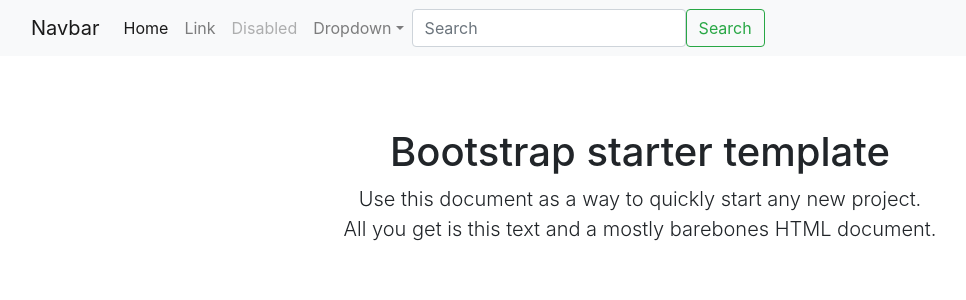
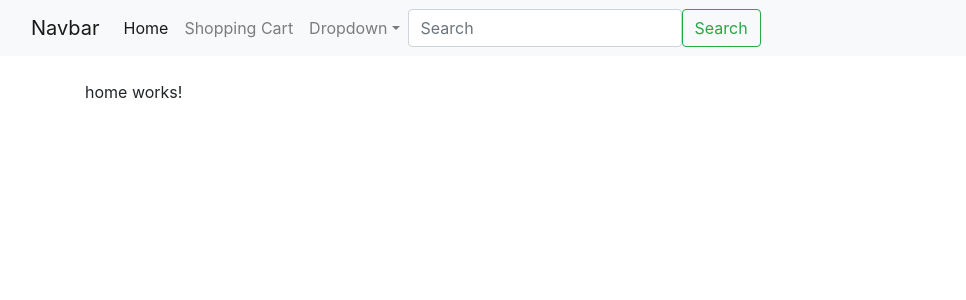
Before and after one commit to TendoGit/oshop, an Angular app: page / in a window 1280 px wide. Shown: the top 300 px of the page, without its empty margins (0-966 px from the left). Built offline with nearby package versions, Linux system fonts and the light colour scheme; what angularfire2 would draw is missing.

Commit message:
defining the routes

```diff
--- a/src/app/app.component.html
+++ b/src/app/app.component.html
@@ -1,10 +1,5 @@
 <bs-navbar></bs-navbar>
 
 <main class="container">
-
-  <div class="starter-template text-center py-5 px-3">
-    <h1>Bootstrap starter template</h1>
-    <p class="lead">Use this document as a way to quickly start any new project.<br> All you get is this text and a mostly barebones HTML document.</p>
-  </div>
-
-</main><!-- /.container -->
+  <router-outlet></router-outlet>
+</main>
--- a/src/app/bs-navbar/bs-navbar.component.html
+++ b/src/app/bs-navbar/bs-navbar.component.html
@@ -8,13 +8,10 @@
       <div class="collapse navbar-collapse" id="navbarsExampleDefault">
         <ul class="navbar-nav me-auto mb-2 mb-md-0">
           <li class="nav-item active">
-            <a class="nav-link" aria-current="page" href="#">Home</a>
+            <a class="nav-link" aria-current="page" routerLink="/">Home</a>
           </li>
           <li class="nav-item">
-            <a class="nav-link" href="#">Link</a>
-          </li>
-          <li class="nav-item">
-            <a class="nav-link disabled" href="#" tabindex="-1" aria-disabled="true">Disabled</a>
+            <a class="nav-link" routerLink="/shopping-cart">Shopping Cart</a>
           </li>
           <li class="nav-item dropdown">
             <a class="nav-link dropdown-toggle" href="#" id="dropdown01" data-bs-toggle="dropdown" aria-expanded="false">Dropdown</a>
--- /dev/null
+++ b/src/app/login/login.component.html
@@ -0,0 +1 @@
+<p>login works!</p>
--- /dev/null
+++ b/src/app/login/login.component.ts
@@ -0,0 +1,15 @@
+import { Component, OnInit } from '@angular/core';
+
+@Component({
+  selector: 'app-login',
+  templateUrl: './login.component.html',
+  styleUrls: ['./login.component.css']
+})
+export class LoginComponent implements OnInit {
+
+  constructor() { }
+
+  ngOnInit(): void {
+  }
+
+}
```
Also changed, not shown: src/app/app.module.ts (+16 -4 lines), src/app/login/login.component.css (added), 1 other file (tests, documents, lock files or other folders).
